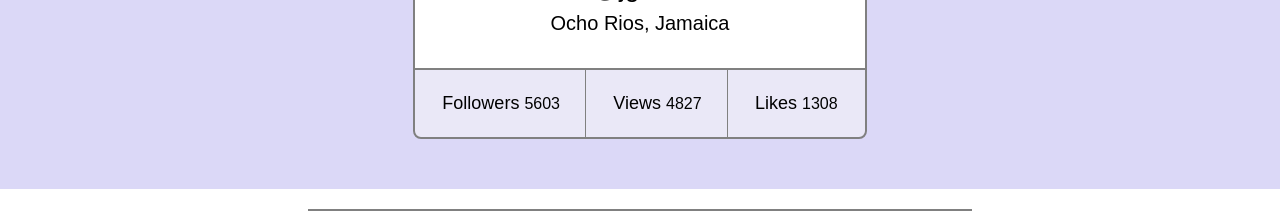
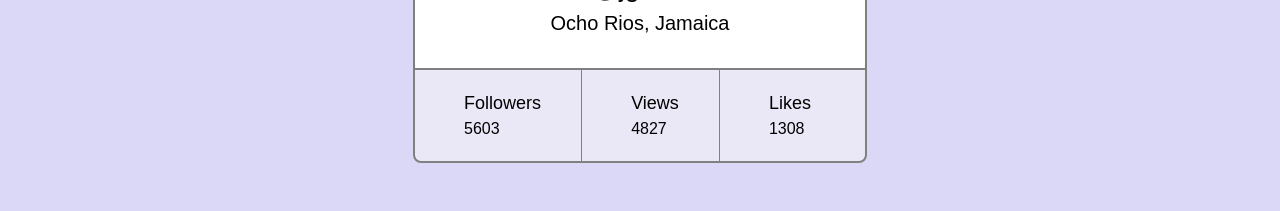
Before and after one commit to NikitaSimakov/goit-react-hw-01-components, a React (Create React App) app: page / in a window 1280 px wide. Shown: the part 355-566 px from the top of the page. Built offline with nearby package versions, Linux system fonts and the light colour scheme.

Commit message:
Update user.module.css

```diff
--- a/src/components/User/user.module.css
+++ b/src/components/User/user.module.css
@@ -74,7 +74,11 @@
 
 .stats_listItem {
     border-right: 1px solid gray;
-    padding: 20px 25px;
+    padding: 20px 35px;
+
+    display: flex;
+    flex-wrap: wrap;
+    flex-direction: column;
 }
 .stats_listItem:last-child {
     border: none;
```
